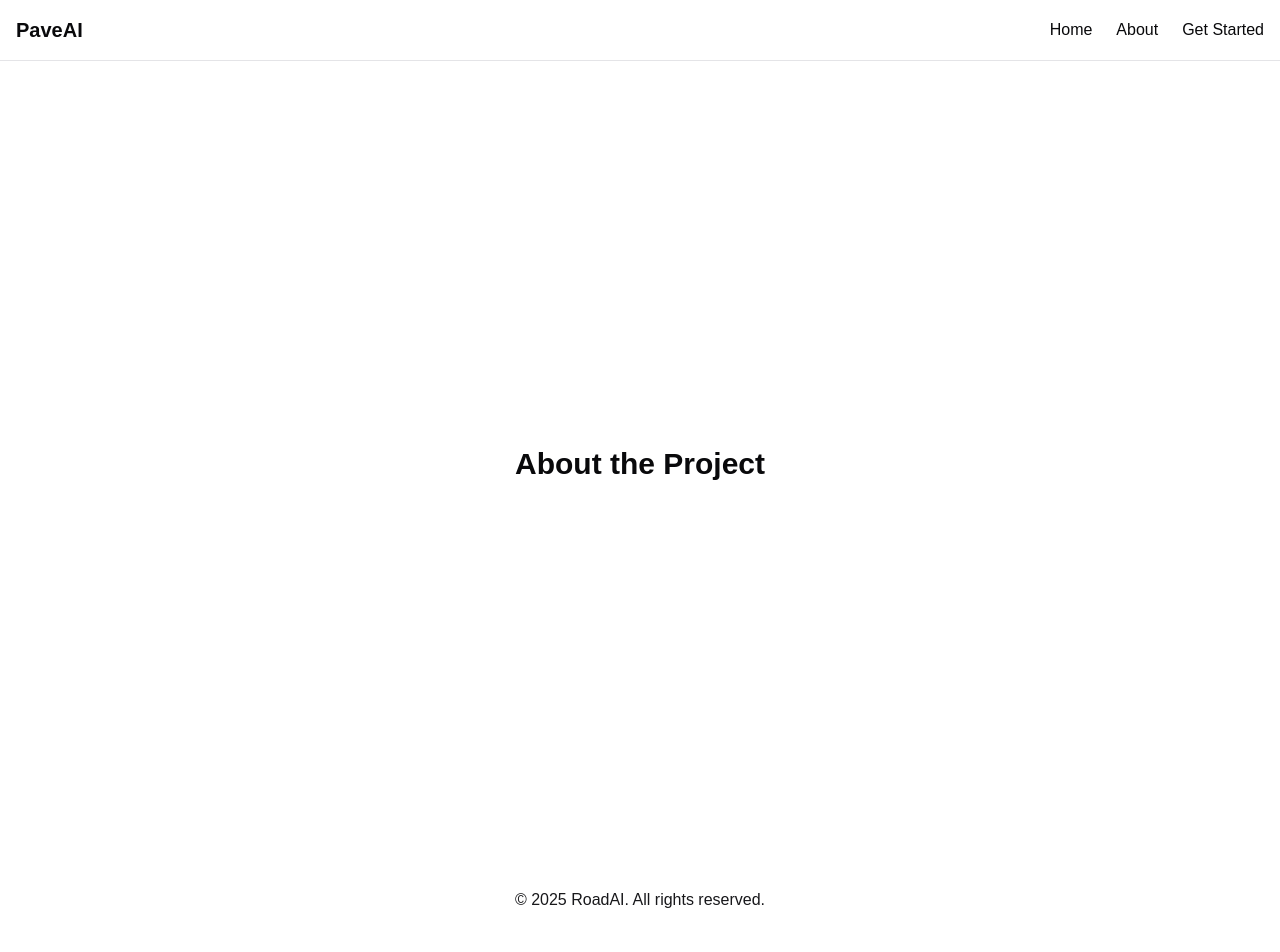
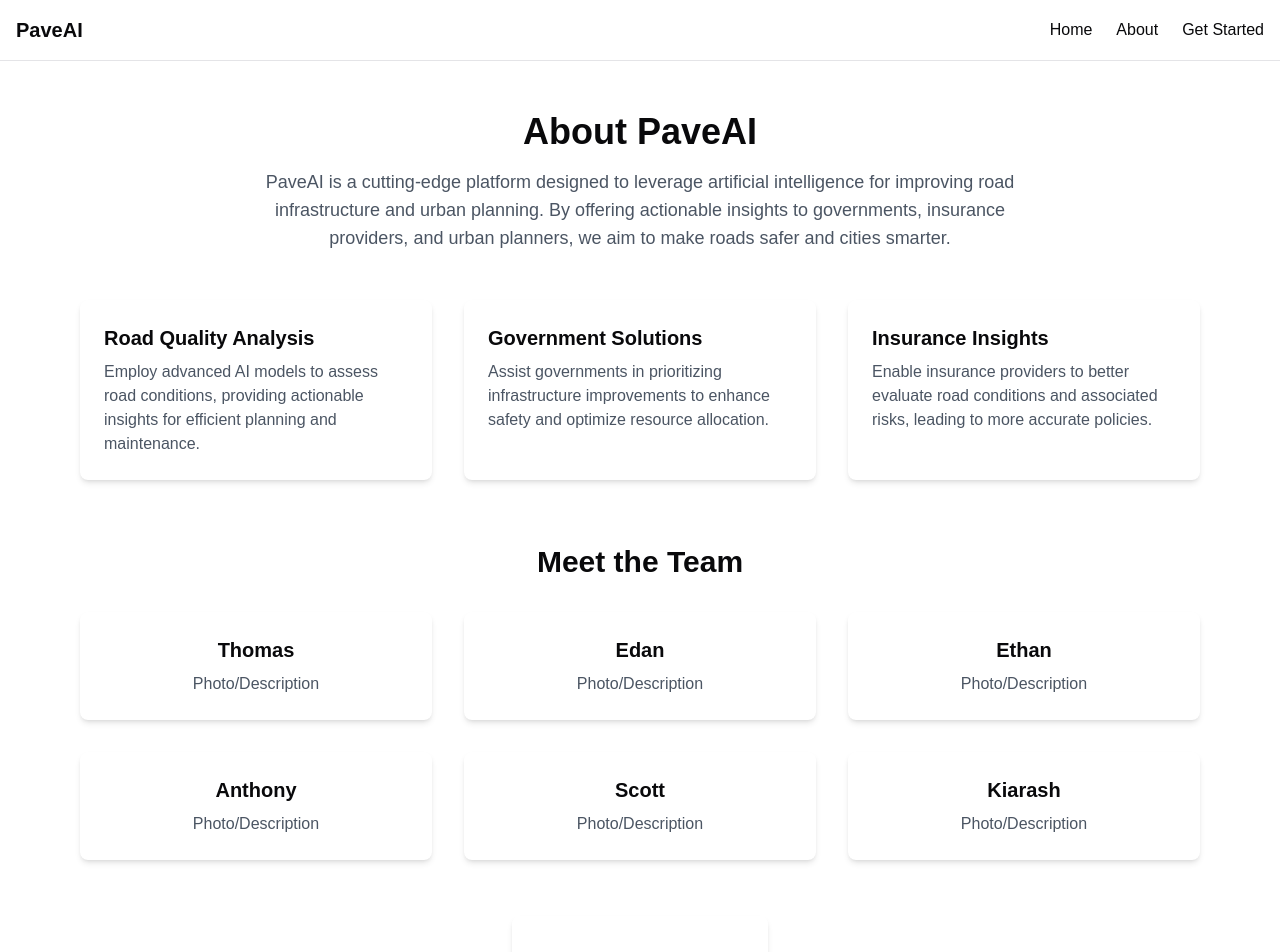
Before and after one commit to thomas-githubb/road-detection-QMIND, a Next.js app in the folder my-next-app/: page /about in a window 1280 px wide. Shown: the top 952 px of the page. Built offline with nearby package versions, Linux system fonts and the light colour scheme.

Commit message:
edan work

```diff
--- a/my-next-app/src/app/about/page.tsx
+++ b/my-next-app/src/app/about/page.tsx
@@ -1,8 +1,77 @@
-// pages/about.tsx
 export default function About() {
   return (
-    <div className="min-h-screen flex items-center justify-center bg-background text-foreground">
-      <h1 className="text-3xl font-bold">About the Project</h1>
+    <div className="min-h-screen bg-background text-foreground flex flex-col items-center px-6 md:px-12 lg:px-20">
+      {/* Hero Section */}
+      <header className="text-center my-12">
+        <h1 className="text-4xl font-extrabold mb-4">About PaveAI</h1>
+        <p className="text-lg text-gray-600 max-w-3xl mx-auto">
+          PaveAI is a cutting-edge platform designed to leverage artificial intelligence for improving road infrastructure and urban planning. By offering actionable insights to governments, insurance providers, and urban planners, we aim to make roads safer and cities smarter.
+        </p>
+      </header>
+
+      {/* Features Section */}
+      <section className="grid grid-cols-1 md:grid-cols-2 lg:grid-cols-3 gap-8 w-full max-w-7xl">
+        <div className="p-6 bg-white rounded-lg shadow-md hover:shadow-lg transition duration-200">
+          <h2 className="text-xl font-semibold mb-2 text-primary">Road Quality Analysis</h2>
+          <p className="text-gray-600">
+            Employ advanced AI models to assess road conditions, providing actionable insights for efficient planning and maintenance.
+          </p>
+        </div>
+        <div className="p-6 bg-white rounded-lg shadow-md hover:shadow-lg transition duration-200">
+          <h2 className="text-xl font-semibold mb-2 text-primary">Government Solutions</h2>
+          <p className="text-gray-600">
+            Assist governments in prioritizing infrastructure improvements to enhance safety and optimize resource allocation.
+          </p>
+        </div>
+        <div className="p-6 bg-white rounded-lg shadow-md hover:shadow-lg transition duration-200">
+          <h2 className="text-xl font-semibold mb-2 text-primary">Insurance Insights</h2>
+          <p className="text-gray-600">
+            Enable insurance providers to better evaluate road conditions and associated risks, leading to more accurate policies.
+          </p>
+        </div>
+      </section>
+
+      {/* Meet the Team Section */}
+      <section className="mt-16 w-full max-w-7xl text-center">
+        <h2 className="text-3xl font-bold mb-8">Meet the Team</h2>
+        <div className="grid grid-cols-1 md:grid-cols-2 lg:grid-cols-3 gap-8">
+          {/* Team Member Cards */}
+          <div className="p-6 bg-white rounded-lg shadow-md hover:shadow-lg transition duration-200">
+            <h3 className="text-xl font-semibold text-primary mb-2">Thomas</h3>
+            <p className="text-gray-600">Photo/Description</p>
+          </div>
+          <div className="p-6 bg-white rounded-lg shadow-md hover:shadow-lg transition duration-200">
+            <h3 className="text-xl font-semibold text-primary mb-2">Edan</h3>
+            <p className="text-gray-600">Photo/Description</p>
+          </div>
+          <div className="p-6 bg-white rounded-lg shadow-md hover:shadow-lg transition duration-200">
+            <h3 className="text-xl font-semibold text-primary mb-2">Ethan</h3>
+            <p className="text-gray-600">Photo/Description</p>
+          </div>
+          <div className="p-6 bg-white rounded-lg shadow-md hover:shadow-lg transition duration-200">
+            <h3 className="text-xl font-semibold text-primary mb-2">Anthony</h3>
+            <p className="text-gray-600">Photo/Description</p>
+          </div>
+          <div className="p-6 bg-white rounded-lg shadow-md hover:shadow-lg transition duration-200">
+            <h3 className="text-xl font-semibold text-primary mb-2">Scott</h3>
+            <p className="text-gray-600">Photo/Description</p>
+          </div>
+          <div className="p-6 bg-white rounded-lg shadow-md hover:shadow-lg transition duration-200">
+            <h3 className="text-xl font-semibold text-primary mb-2">Kiarash</h3>
+            <p className="text-gray-600">Photo/Description</p>
+          </div>
+        </div>
+      </section>
+
+      {/* Call-to-Action */}
+      <footer className="mt-16 text-center">
+        <a
+          href="/get-started"
+          className="px-8 py-3 bg-primary text-white font-medium text-lg rounded-lg hover:bg-primary-dark transition duration-200 shadow-md"
+        >
+          Get Started with PaveAI
+        </a>
+      </footer>
     </div>
   );
 }
```
Also changed, not shown: 1 other file (tests, documents, lock files or other folders).
